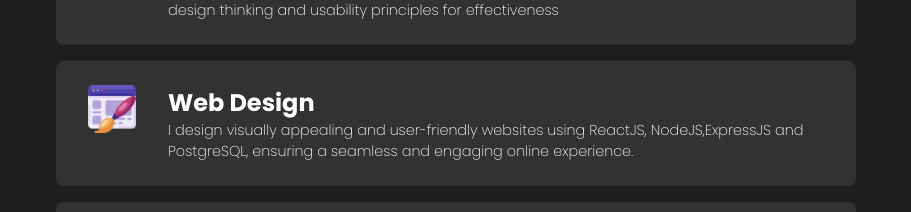
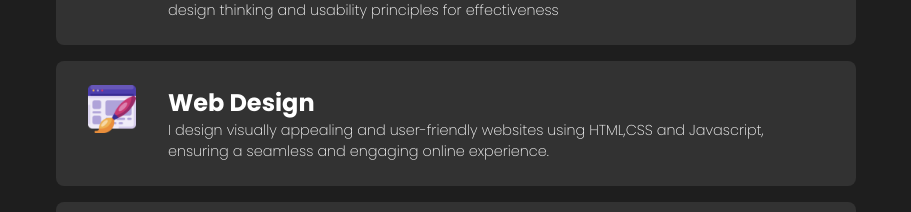
Before and after one commit to yashshah9279/Portfolio, a React (Create React App) app: page / in a window 1280 px wide. Shown: the part 1205-1417 px from the top of the page, without its empty margins (184-1095 px from the left). Built offline with nearby package versions, Linux system fonts and the light colour scheme.

Commit message:
fixing text

```diff
--- a/src/components/Skills/skills.js
+++ b/src/components/Skills/skills.js
@@ -23,7 +23,7 @@ Crafting intuitive and visually engaging user interfaces, I prioritize user expe
                 <img src={WebDesign} alt=""WebDesign className="skillBarimg" />
                 <div className="skillBarText">
                     <h2>Web Design</h2>
-                    <p>I design visually appealing and user-friendly websites using ReactJS, NodeJS,ExpressJS and PostgreSQL, ensuring a seamless and engaging online experience.</p>
+                    <p>I design visually appealing and user-friendly websites using HTML,CSS and Javascript, ensuring a seamless and engaging online experience.</p>
                 </div>
             </div>
             <div className="skillBar">
```
